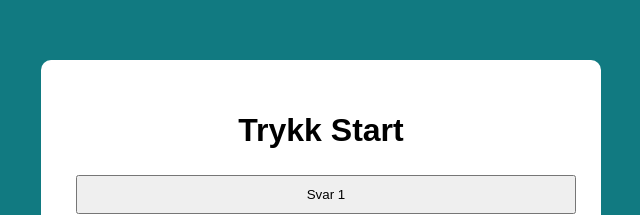
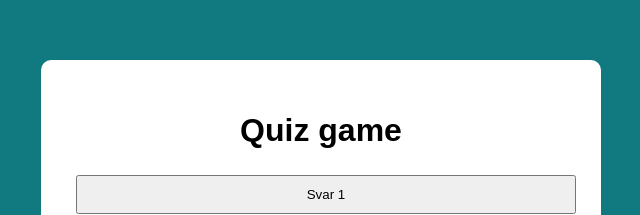
Before and after one commit to Dancat09/quiz-sp-rsm-l-new, a plain HTML site: page index.html in a window 1280 px wide. Shown: the part 153-368 px from the top of the page, without its empty margins (319-959 px from the left). Drawn offline with Linux system fonts and the light colour scheme.

Commit message:
main commit

```diff
--- a/index.html
+++ b/index.html
@@ -10,7 +10,7 @@
 
 <div class="container">
 
-    <h1 id="question">Trykk Start</h1>
+    <h1 id="question">Quiz game</h1>
 
     <div id="answers">
 <button onclick="checkAnswer(0)">Svar 1</button>
```
